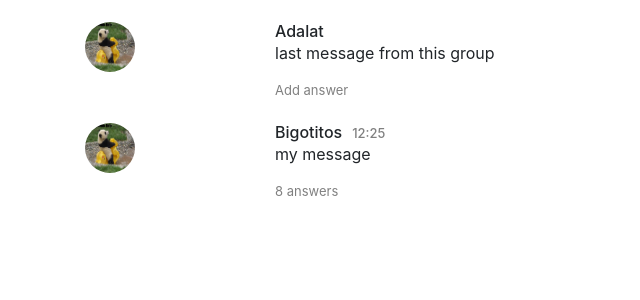
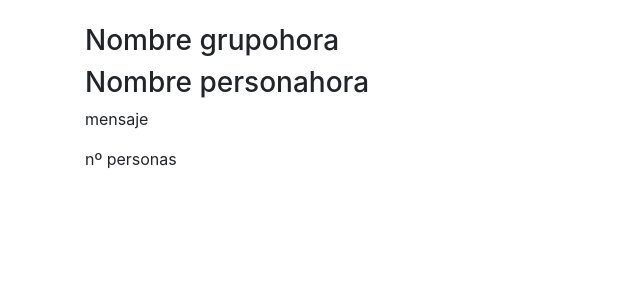
Before and after one commit to StringProjects/adalab, a React (Create React App) app: page / in a window 1280 px wide. Shown: the top 300 px of the page, without its empty margins (0-640 px from the left). Built offline with nearby package versions, Linux system fonts and the light colour scheme.

Commit message:
Create ListHeader component

```diff
--- a/src/Components/WeList.js
+++ b/src/Components/WeList.js
@@ -1,14 +1,18 @@
 import React, { Component } from 'react';
 import ElementList from './WeListComponents/ElementList';
+import ListHeader from './WeListComponents/ListHeader';
+import profile from '../images/wp-image-58683558-random-picture.jpg';
 
 class WeList extends Component {
   render() {
     return (
       <div className="welist-wrapper">
-        <header></header>
-        <ul className="list-group">
+        <ListHeader/>
+        {/* <ul className="list-group">
           <ElementList
+            image={profile}
             group="Adalat"
+            date="15:13"
             message="last message from this group"
             addAnswer="Add answer"
           />
@@ -18,7 +22,7 @@ class WeList extends Component {
             message="my message"
             answers="8 answers"
           />
-        </ul>
+        </ul> */}
       </div>
     );
   }
--- a/src/Components/WeListComponents/ElementList.js
+++ b/src/Components/WeListComponents/ElementList.js
@@ -7,27 +7,32 @@ import { Container, Row, Col } from 'reactstrap';
 class ElementList extends Component {
   render() {
     return (
-      <Row className="element-wrapper">
-        <Col xs="2" md="2" lg="2" xl="2">
-            <div className="img">
-                <img className="rounded-circle" width="50px" height="50px" src={profile} alt="profile picture"/>
-            </div>
-        </Col>
+      <Row className="ElementList-wrapper">
+          <Col xs="2" md="2" lg="2" xl="2">
+            {this.props.image ?
+              <div className="img">
+                  <img className="rounded-circle" width="50px" height="50px" src={this.props.image} alt="profile picture"/>
+              </div>
+             : "" }
+          </Col>
         <Col xs="9" md="9" lg="9" xl="9">
         {this.props.group ?
             <Row>
               <Col>
-                <h3 className="group-title">{this.props.group}</h3>
+                <h3 className="group-title">
+                {this.props.group}
+                {this.props.date ? <span className="date-text">{this.props.date}</span> : "" }
+                </h3>
               </Col>
             </Row>
-          : ""}
+          : "" }
         {this.props.name ?
           <Row>
               <Col className="flex-wrapper">
-                <h4 className="person-title">
+                <h3 className="person-title">
                     {this.props.name}
                     {this.props.date ? <span className="date-text">{this.props.date}</span> : "" }
-                </h4>
+                </h3>
               </Col>
           </Row>
         : ""}
--- /dev/null
+++ b/src/Components/WeListComponents/ListHeader.js
@@ -0,0 +1,23 @@
+import React, { Component } from 'react';
+
+class ListHeader extends Component {
+  render() {
+    return (
+      <div className="ListHeader-wrapper">
+        <img src="" alt=""/>
+        <h3>
+            Nombre grupo
+            <span>hora</span>
+        </h3>
+        <h3>
+            Nombre persona
+            <span>hora</span>
+        </h3>
+        <p>mensaje</p>
+        <span>nº personas</span>
+
+      </div>
+    )
+  }
+}
+export default ListHeader;
--- a/src/scss/components/_ElementList.scss
+++ b/src/scss/components/_ElementList.scss
@@ -1,4 +1,4 @@
-.element-wrapper {
+.ElementList-wrapper {
     padding-top: 22px;
 }
 
--- a/src/scss/main.css
+++ b/src/scss/main.css
@@ -1,4 +1,4 @@
-.element-wrapper {
+.ElementList-wrapper {
   padding-top: 22px; }
 
 .group-title {
```
Also changed, not shown: src/scss/components/_ListHeader.scss (added).
